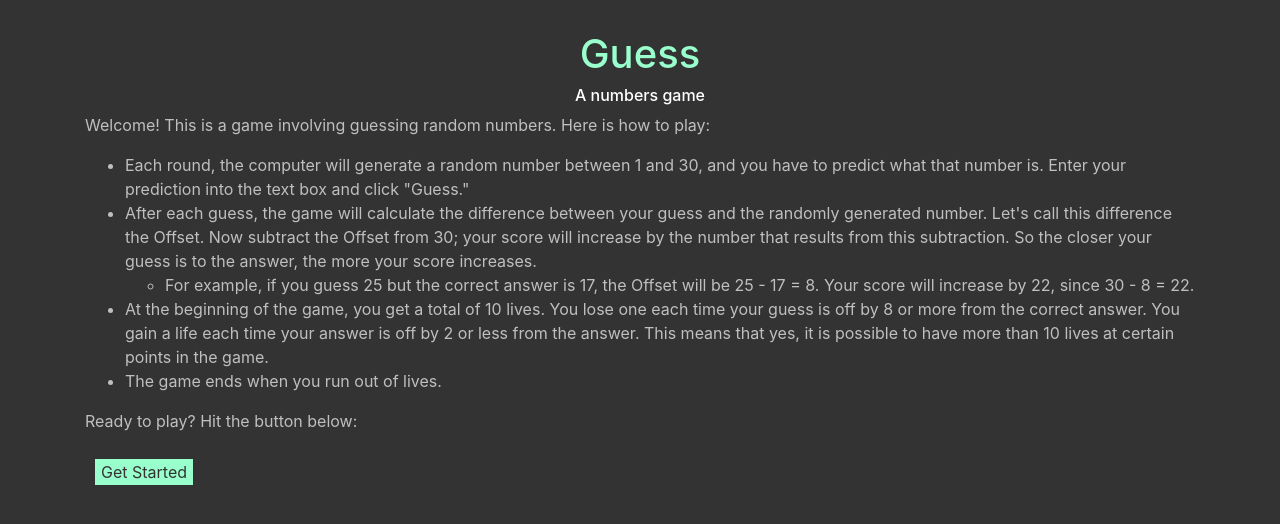
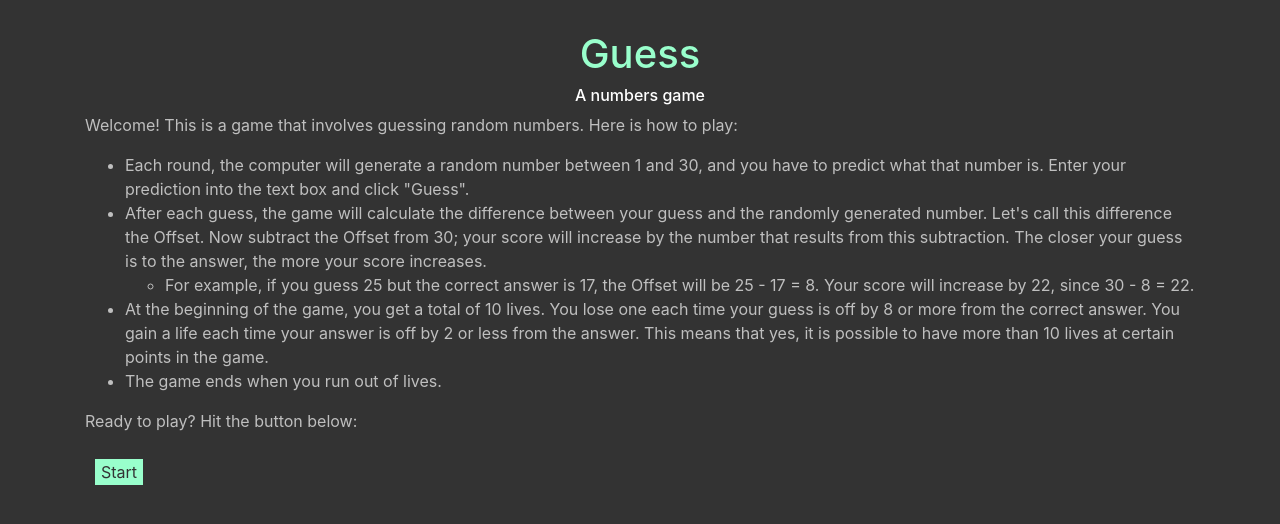
Before and after one commit to jzeng23/guess, a Django app: page / in a window 1280 px wide. Shown: the top 524 px of the page. Run offline with Django 3.2, Linux system fonts and the light colour scheme; some libraries are stand-ins or nearby versions.

Commit message:
minor edits to home page

```diff
--- a/guess/templates/guess/index.html
+++ b/guess/templates/guess/index.html
@@ -1,10 +1,10 @@
 {% extends "guess/layout.html" %}
 
 {% block body %}
-<p>Welcome! This is a game involving guessing random numbers. Here is how to play:</p>
+<p>Welcome! This is a game that involves guessing random numbers. Here is how to play:</p>
 <ul>
-    <li>Each round, the computer will generate a random number between 1 and 30, and you have to predict what that number is. Enter your prediction into the text box and click "Guess."</li>
-    <li>After each guess, the game will calculate the difference between your guess and the randomly generated number. Let's call this difference the Offset. Now subtract the Offset from 30; your score will increase by the number that results from this subtraction. So the closer your guess is to the answer, the more your score increases.</li>
+    <li>Each round, the computer will generate a random number between 1 and 30, and you have to predict what that number is. Enter your prediction into the text box and click "Guess".</li>
+    <li>After each guess, the game will calculate the difference between your guess and the randomly generated number. Let's call this difference the Offset. Now subtract the Offset from 30; your score will increase by the number that results from this subtraction. The closer your guess is to the answer, the more your score increases.</li>
     <ul>
         <li>For example, if you guess 25 but the correct answer is 17, the Offset will be 25 - 17 = 8. Your score will increase by 22, since 30 - 8 = 22.</li>
     </ul>
@@ -12,5 +12,5 @@
     <li>The game ends when you run out of lives.</li>
 </ul>
 <p>Ready to play? Hit the button below:</p>
-<a href="{% url 'guess:play' %}"><button>Get Started</button></a>
+<a href="{% url 'guess:play' %}"><button>Start</button></a>
 {% endblock %}
--- a/numbers_game/settings.py
+++ b/numbers_game/settings.py
@@ -20,7 +20,7 @@ BASE_DIR = os.path.dirname(os.path.dirname(os.path.abspath(__file__)))
 # See https://docs.djangoproject.com/en/3.0/howto/deployment/checklist/
 
 # SECURITY WARNING: keep the secret key used in production secret!
-SECRET_KEY = 'c&tj_8)m^2lz$saiv#0zxe!nadrixm9r=p8n*1dv2vj46vmbk+'
+SECRET_KEY = os.environ['SECRET_KEY']
 
 # SECURITY WARNING: don't run with debug turned on in production!
 DEBUG = True
```
